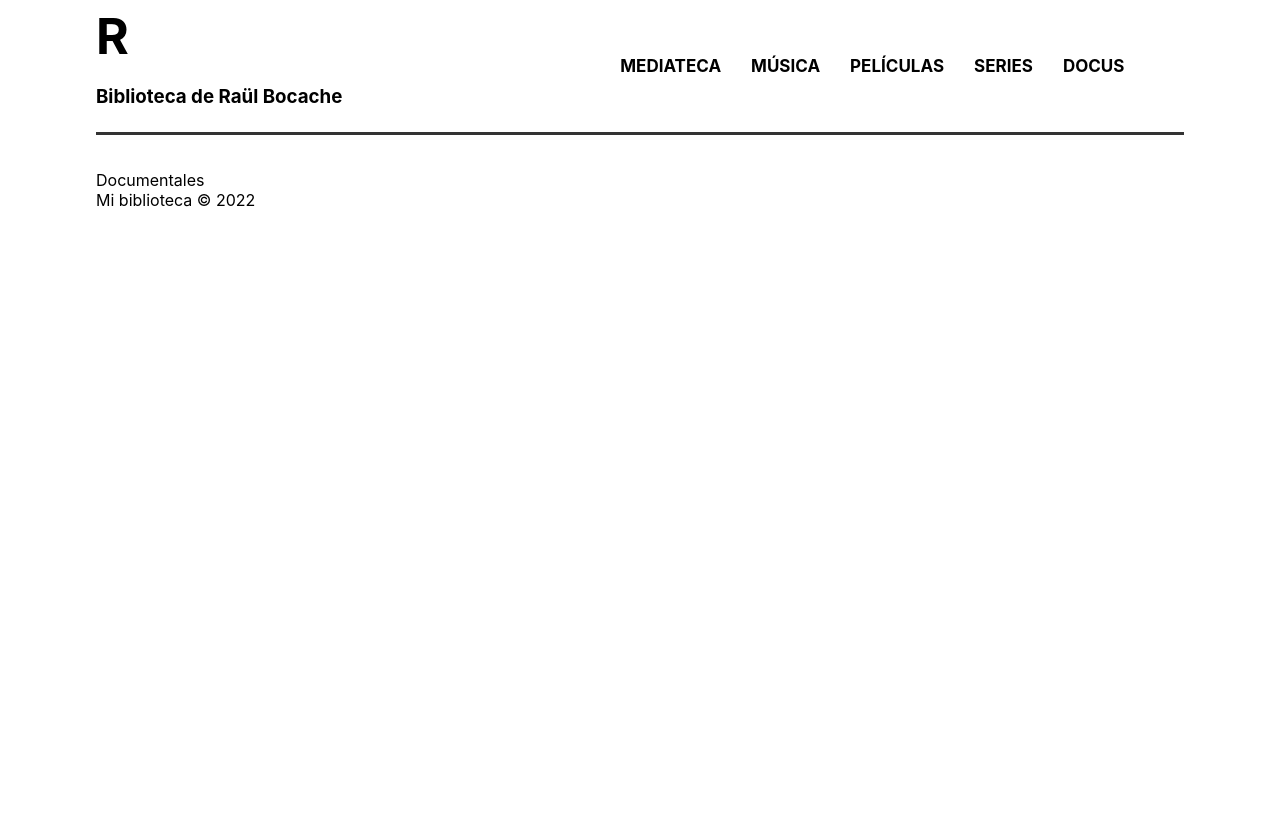
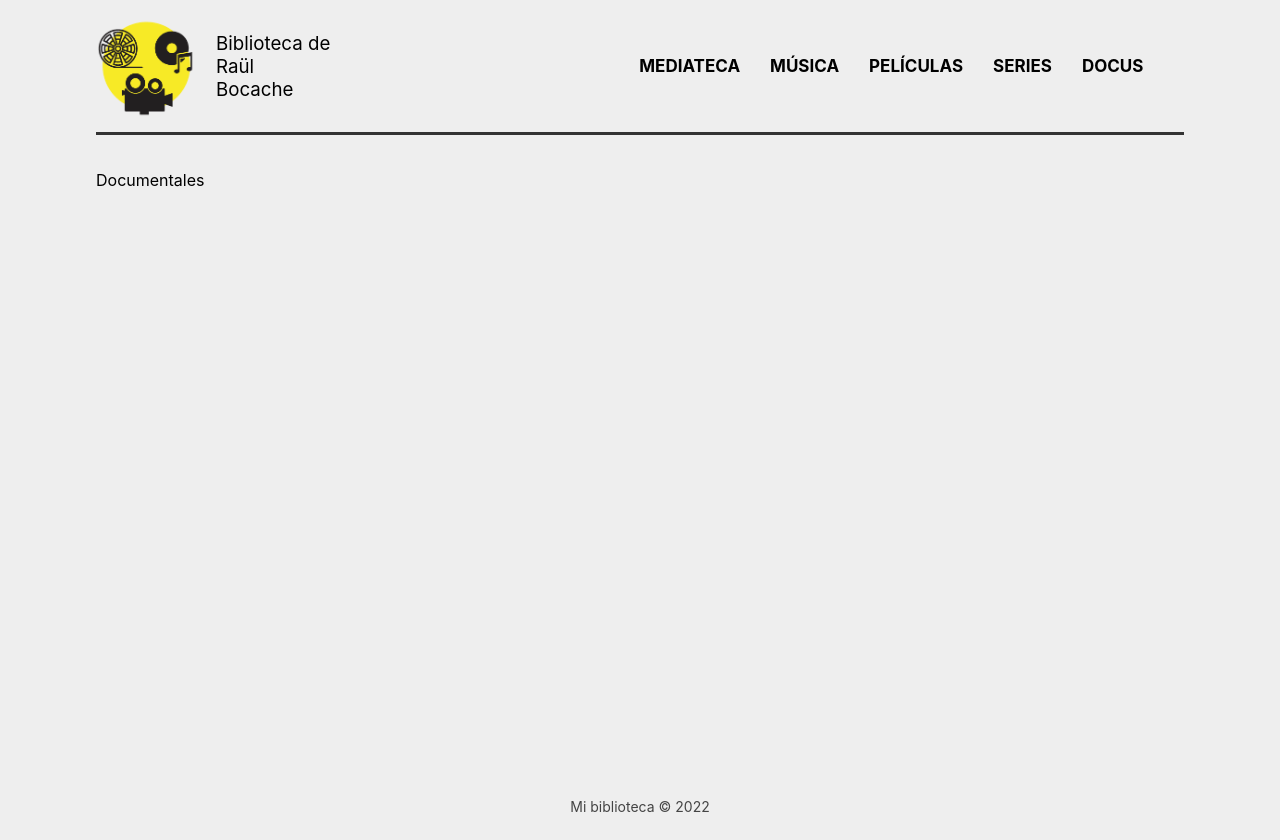
Before and after one commit to rbocache/my-media, a React (Create React App) app: page /documentales in a window 1280 px wide. Before the commit the page ends 800 px from the top, so only its background shows below. Built offline with nearby package versions, Linux system fonts and the light colour scheme.

Commit message:
aplicar estilos basicos

```diff
--- a/src/components/layout/Footer.js
+++ b/src/components/layout/Footer.js
@@ -2,7 +2,7 @@ import React from 'react'
 
 export const Footer = () => {
   return (
-    <footer>
+    <footer className='footer'>
         Mi biblioteca &copy; 2022
     </footer>
   )
--- a/src/components/layout/HeaderNav.js
+++ b/src/components/layout/HeaderNav.js
@@ -1,12 +1,12 @@
 import React from "react";
 import { NavLink } from "react-router-dom";
+import logo from '../../images/LogoApp.png';
 
 export const HeaderNav = () => {
   return (
     <header className="header">
       <div className="logo">
-        <span>R
-        </span>
+        <img src={logo} alt="Imagen del logo" />
         <h3>Biblioteca de Raül Bocache</h3>
       </div>
 
--- a/src/components/router/Rutas.js
+++ b/src/components/router/Rutas.js
@@ -1,33 +1,33 @@
-import React from 'react';
-import { Routes, Route, BrowserRouter, NavLink  } from 'react-router-dom';
-import { Documentales } from '../Documentales';
-import { Mediateca } from '../Mediateca';
-import { Footer } from '../layout/Footer';
-import { HeaderNav } from '../layout/HeaderNav';
-import { Musica } from '../Musica';
-import { Peliculas } from '../Peliculas';
-import { Series } from '../Series';
-
-
+import React from "react";
+import { Routes, Route, BrowserRouter, NavLink } from "react-router-dom";
+import { Documentales } from "../Documentales";
+import { Mediateca } from "../Mediateca";
+import { Footer } from "../layout/Footer";
+import { HeaderNav } from "../layout/HeaderNav";
+import { Musica } from "../Musica";
+import { Peliculas } from "../Peliculas";
+import { Series } from "../Series";
 
 export const Rutas = () => {
   return (
     <BrowserRouter>
-    {/* HEADER Y NAVEGAVION */}
-    <HeaderNav/>
+      {/* HEADER Y NAVEGAVION */}
+      <HeaderNav />
 
-    {/* CONTENIDO CENTRAL*/}
-    <Routes>
-        <Route path='/' element={<Mediateca/>}/>
-        <Route path='/mediateca' element={<Mediateca/>}/>
-        <Route path='/musica' element={<Musica/>}/>
-        <Route path='/peliculas' element={<Peliculas/>}/>
-        <Route path='/series' element={<Series/>}/>
-        <Route path='/documentales' element={<Documentales/>}/>
-    </Routes>
-    {/* FOOTER */}
-    <Footer/>
+      {/* CONTENIDO CENTRAL*/}
+      <section className="content">
+        <Routes>
+          <Route path="/" element={<Mediateca />} />
+          <Route path="/mediateca" element={<Mediateca />} />
+          <Route path="/musica" element={<Musica />} />
+          <Route path="/peliculas" element={<Peliculas />} />
+          <Route path="/series" element={<Series />} />
+          <Route path="/documentales" element={<Documentales />} />
+        </Routes>
+      </section>
 
+      {/* FOOTER */}
+      <Footer />
     </BrowserRouter>
-  )
-}
+  );
+};
--- a/src/index.css
+++ b/src/index.css
@@ -5,6 +5,7 @@ body {
     sans-serif;
   -webkit-font-smoothing: antialiased;
   -moz-osx-font-smoothing: grayscale;
+  background-color: #eee;
 }
 
 code {
@@ -28,12 +29,20 @@ code {
 
 .header .logo {
   flex-grow: 2;
+  display: flex;
+  align-items: center;
 }
 
-.header .logo span {
+.header .logo img {
+  width: 100px;
+  height: auto;
+}
+
+.header .logo h3 {
   display: block;
-  font-size: 50px;
-  font-weight: bolder;
+  flex-basis: 120px;
+  margin-left: 20px;
+  font-weight: 400;
 }
 
 .header nav {
@@ -64,3 +73,15 @@ code {
 .header a:hover {
   color: #fa4529;
 }
+
+.content {
+  min-height: 71vh;
+}
+
+.footer {
+  text-align: center;
+  font-size: 14px;
+  padding: 25px;
+  margin-top: 35px;
+  color:#444;
+}
```
